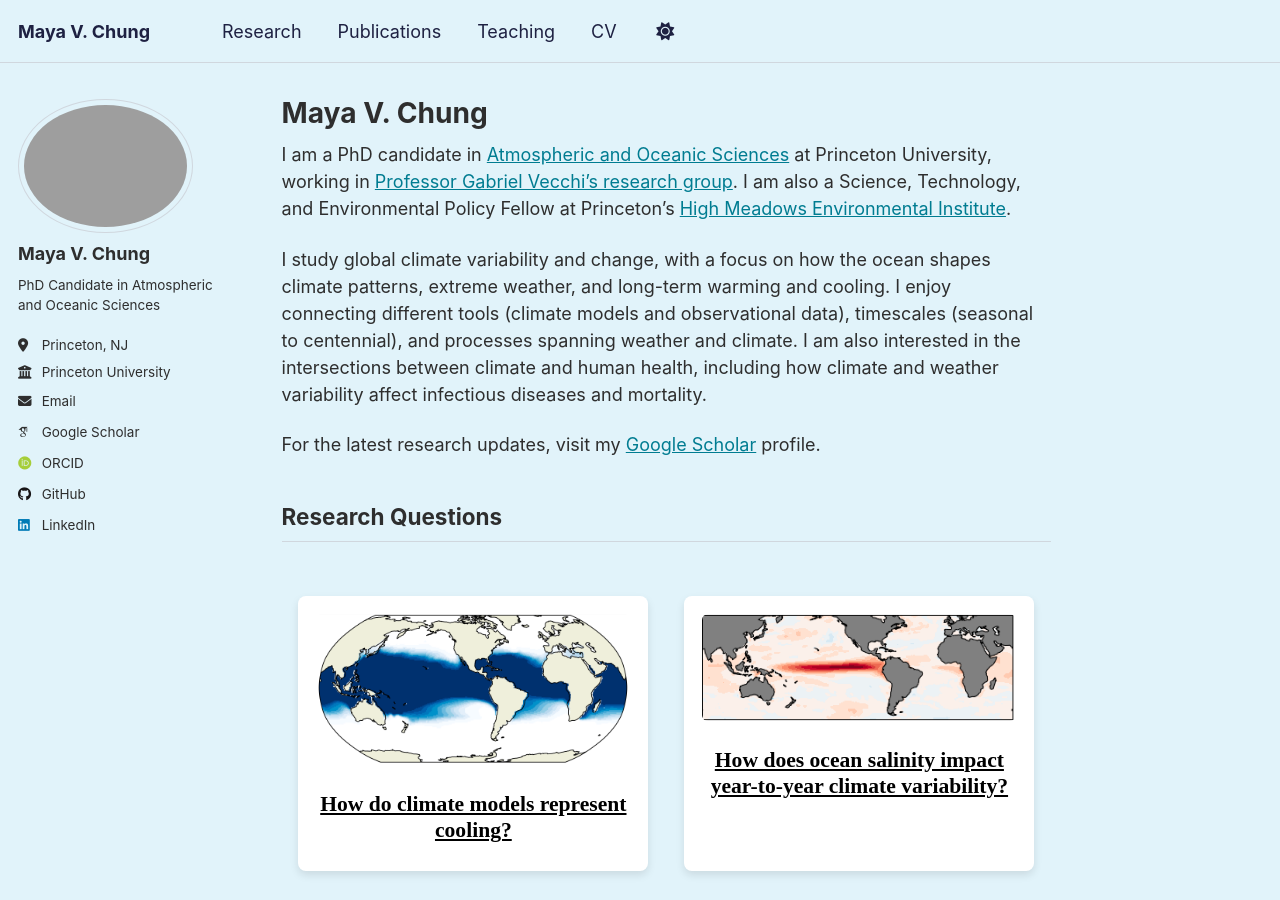
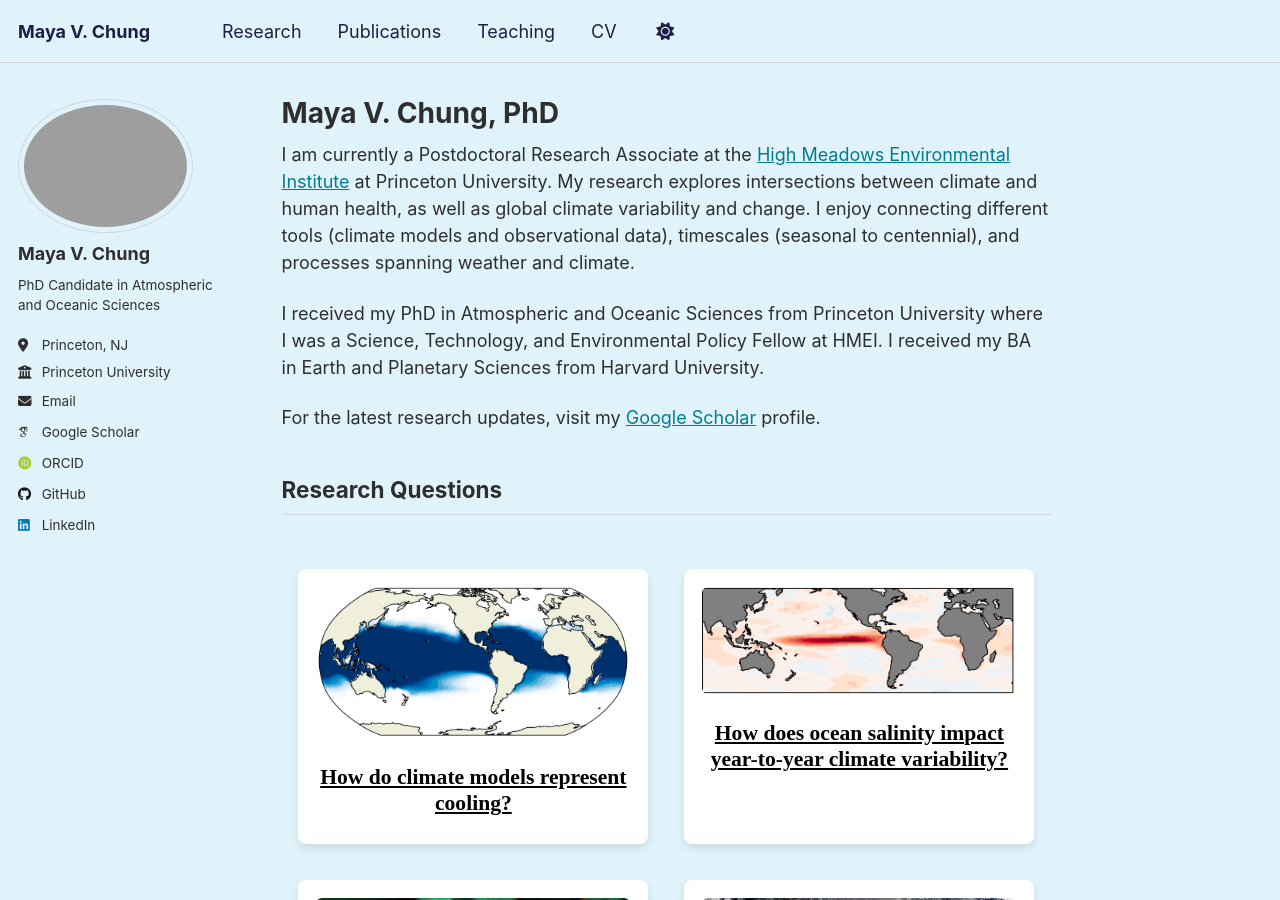
Before and after one commit to mayavchung/mayavchung.github.io, a Jekyll site: the page built from _pages/about.md, in a window 1280 px wide and 900 px high. Built offline with Jekyll 4.4.1, drawn with Linux system fonts in a browser that asks for light colours; some web fonts are replaced; a script that is not in the unit is left out.

Commit message:
Update about.md

```diff
--- a/_pages/about.md
+++ b/_pages/about.md
@@ -1,15 +1,15 @@
 ---
 permalink: /
-title: "Maya V. Chung"
+title: "Maya V. Chung, PhD"
 author_profile: true
 redirect_from:
   - /about/
   - /about.html
 ---
 
-I am a PhD candidate in [Atmospheric and Oceanic Sciences](https://aos.princeton.edu/) at Princeton University, working in [Professor Gabriel Vecchi's research group](https://vecchi.princeton.edu/). I am also a Science, Technology, and Environmental Policy Fellow at Princeton’s [High Meadows Environmental Institute](https://environment.princeton.edu/education/hmei-step/).
+I am currently a Postdoctoral Research Associate at the [High Meadows Environmental Institute](https://environment.princeton.edu/) at Princeton University. My research explores intersections between climate and human health, as well as global climate variability and change. I enjoy connecting different tools (climate models and observational data), timescales (seasonal to centennial), and processes spanning weather and climate.
 
-I study global climate variability and change, with a focus on how the ocean shapes climate patterns, extreme weather, and long-term warming and cooling. I enjoy connecting different tools (climate models and observational data), timescales (seasonal to centennial), and processes spanning weather and climate. I am also interested in the intersections between climate and human health, including how climate and weather variability affect infectious diseases and mortality.
+I received my PhD in Atmospheric and Oceanic Sciences from Princeton University where I was a Science, Technology, and Environmental Policy Fellow at HMEI. I received my BA in Earth and Planetary Sciences from Harvard University.
 
 For the latest research updates, visit my [Google Scholar](https://scholar.google.com/citations?user=h5lDhDwAAAAJ&hl=en) profile.
 
```
